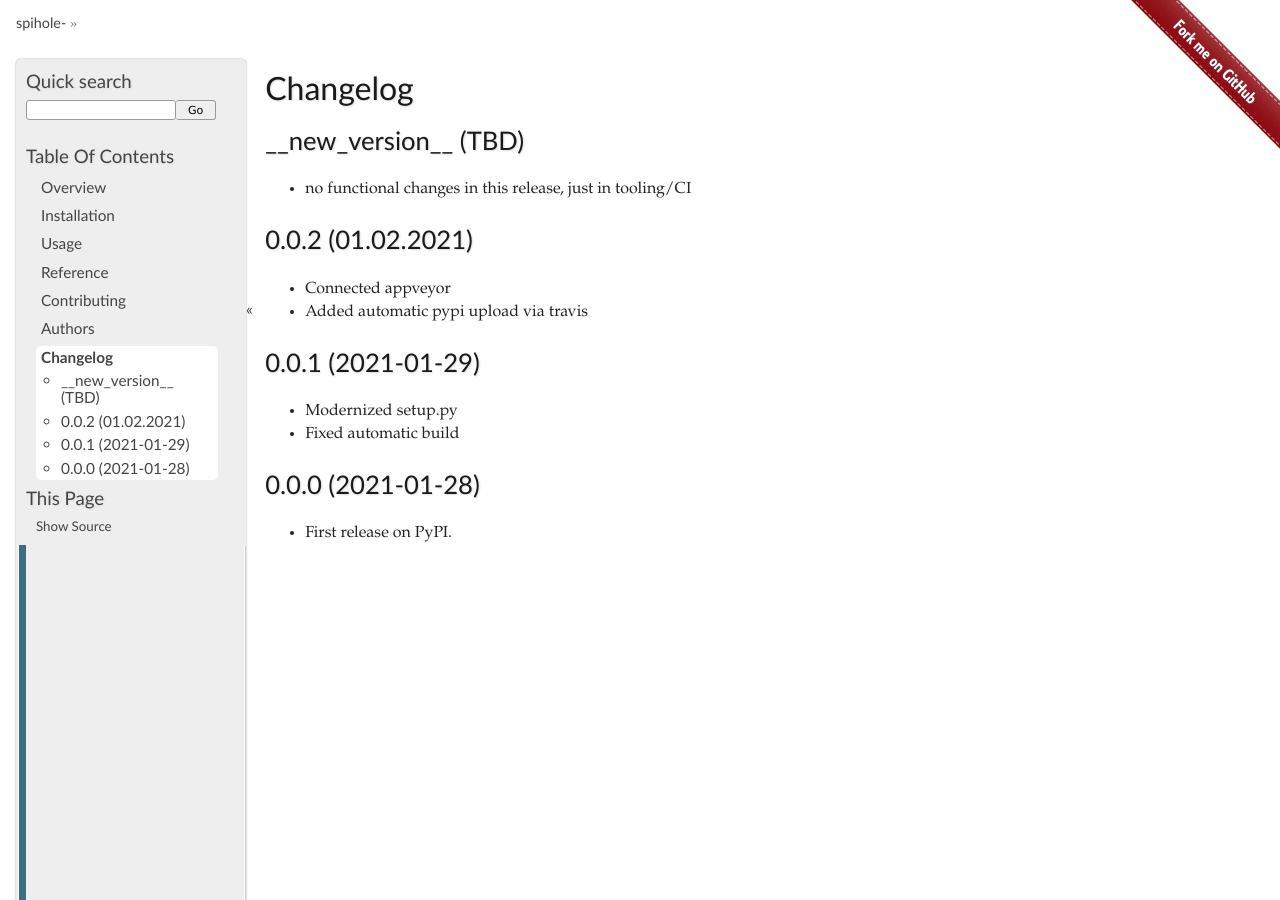
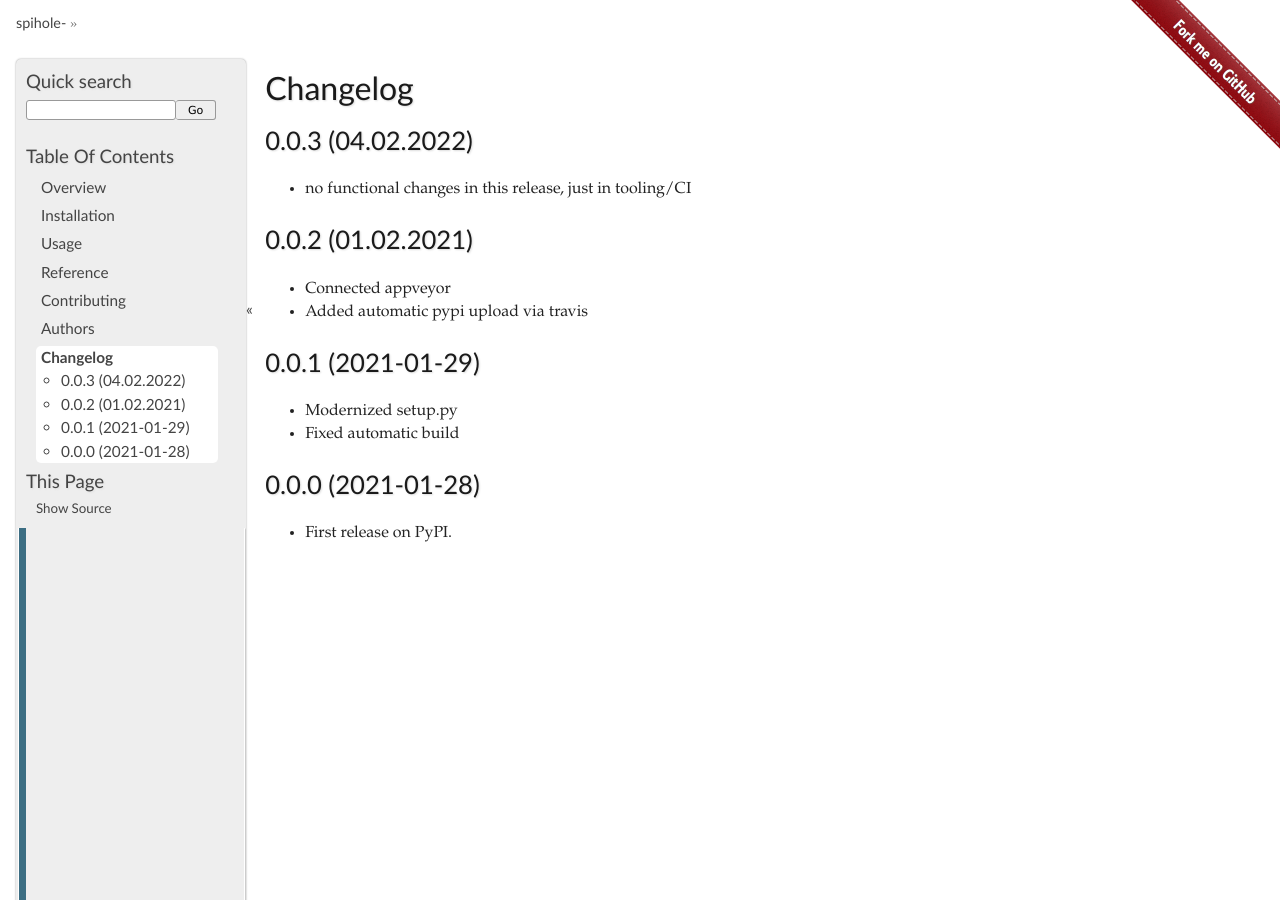
Before and after one commit to zoloft/python-spihole, a Sphinx documentation site: the page built from docs/changelog.rst, in a window 1280 px wide and 900 px high. Built offline with Sphinx 7.4.7, drawn with Linux system fonts in a browser that asks for light colours.

Commit message:
Bump version: 0.0.2 → 0.0.3

```diff
--- a/CHANGELOG.rst
+++ b/CHANGELOG.rst
@@ -2,7 +2,7 @@
 Changelog
 =========
 
-__new_version__ (TBD)
+0.0.3 (04.02.2022)
 ---------------------
 
 * no functional changes in this release,
--- a/README.rst
+++ b/README.rst
@@ -55,9 +55,9 @@
     :alt: Supported implementations
     :target: https://pypi.org/project/spihole
 
-.. |commits-since| image:: https://img.shields.io/github/commits-since/zoloft/python-spihole/v0.0.2.svg
+.. |commits-since| image:: https://img.shields.io/github/commits-since/zoloft/python-spihole/v0.0.3.svg
     :alt: Commits since latest release
-    :target: https://github.com/zoloft/python-spihole/compare/v0.0.2...master
+    :target: https://github.com/zoloft/python-spihole/compare/v0.0.3...master
 
 
 
--- a/docs/conf.py
+++ b/docs/conf.py
@@ -27,7 +27,7 @@
     version = release = get_distribution('spihole').version
 except Exception:
     traceback.print_exc()
-    version = release = '0.0.2'
+    version = release = '0.0.3'
 
 pygments_style = 'trac'
 templates_path = ['.']
--- a/pyproject.toml
+++ b/pyproject.toml
@@ -9,4 +9,4 @@
 [tool.setuptools_scm]
 write_to = "src/spihole/_version.py"
 local_scheme = "dirty-tag"
-fallback_version = "0.0.2"
+fallback_version = "0.0.3"
```
Also changed, not shown: .bumpversion.cfg.
